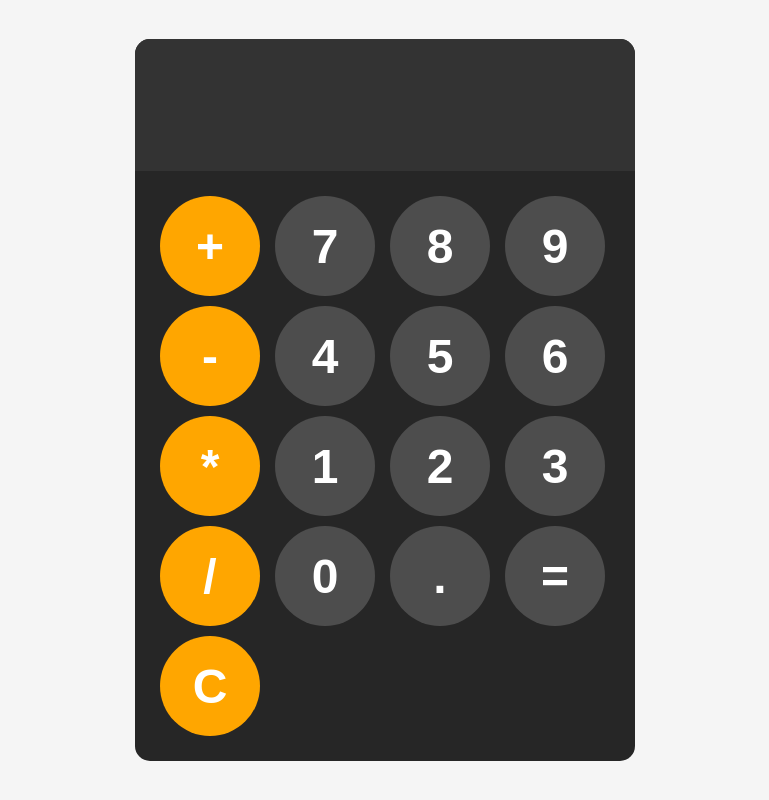
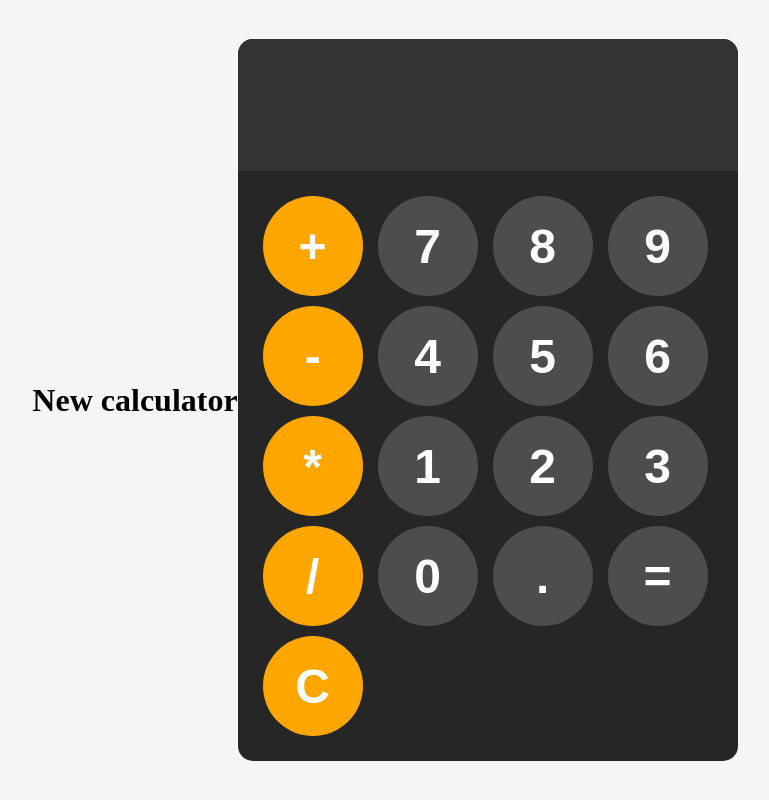
Before and after one commit to RiRith69/Calculator, a plain HTML site: page index.html in a window 1280 px wide. Shown: the whole page, without its empty margins (255-1024 px from the left). Drawn offline with Linux system fonts and the light colour scheme.

Commit message:
Include h1

```diff
--- a/index.html
+++ b/index.html
@@ -7,6 +7,7 @@
     <link rel="stylesheet" href="style.css" />
   </head>
   <body>
+    <h1>New calculator</h1>
     <div id="calculator">
       <input id="display" readonly />
       <div id="key">
```
